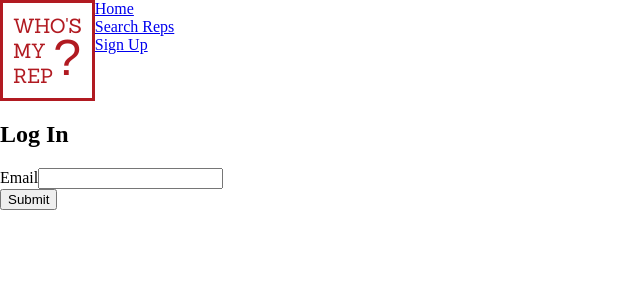
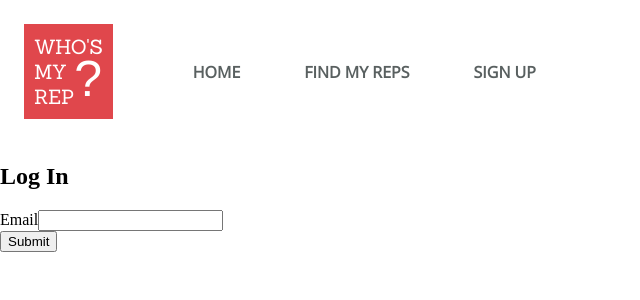
Before and after one commit to haleydek/react-project-frontend-whos-my-rep, a React (Create React App) app: page /login in a window 1280 px wide. Shown: the top 300 px of the page, without its empty margins (0-640 px from the left). Built offline with nearby package versions, Linux system fonts and the light colour scheme; no server answers; a web font is replaced by a local one.

Commit message:
style header.

```diff
--- a/src/components/header/NavBar.js
+++ b/src/components/header/NavBar.js
@@ -18,20 +18,20 @@ class NavBar extends React.Component {
         if (loggedIn === true) {
             return (
                 <nav>
-                    <NavLink to="/">Home</NavLink><br />
-                    <NavLink to="/reps">Search Reps</NavLink><br />
-                    <NavLink to={`/users/${userId}`}>My Profile</NavLink><br />
+                    <NavLink to="/">HOME</NavLink><br />
+                    <NavLink to="/reps">FIND MY REPS</NavLink><br />
+                    <NavLink to={`/users/${userId}`}>PROFILE</NavLink><br />
                     <Button text="Log Out" onClick={this.handleClick} /><br />
                 </nav>
             )
         }
         return (
             <nav>
-                <NavLink to="/">Home</NavLink><br />
-                <NavLink to="/reps">Search Reps</NavLink><br />
+                <NavLink to="/">HOME</NavLink><br />
+                <NavLink to="/reps">FIND MY REPS</NavLink><br />
                 { location.pathname === "/login"
-                    ? <NavLink to="/signup">Sign Up</NavLink>
-                    : <NavLink to="/login">Log In</NavLink>
+                    ? <NavLink to="/signup">SIGN UP</NavLink>
+                    : <NavLink to="/login">LOG IN</NavLink>
                 }
             </nav>
         )
--- a/src/stylesheets/styles.scss
+++ b/src/stylesheets/styles.scss
@@ -1,14 +1,20 @@
 @import "variables";
 
 header {
+    margin-bottom: 20px;
+    width: 100%;
+    padding-bottom: 24px;
+    padding-top: 24px;
     display: flex;
 
     .main-title {
-        color: $primary-color;
+        color: white;
         font-family: 'Sanchez', serif;
         font-size: 20px;
-        border: solid;
+        margin-left: 24px;
         padding: 10px;
+        background-color: $primary-color-light;
+        width: $main-title-width;
 
         .title-wrapper-1 {
             display: grid;
@@ -28,6 +34,31 @@ header {
             }
         }
     }
+
+    nav {
+        font-family: 'Open Sans', sans-serif;
+        font-size: 16px;
+        display: flex;
+        align-items: center;
+        width: 100%;
+        margin-left: 48px;
+        text-align: left;
+
+        a {
+            color: $secondary-color;
+            height: max-content;
+            padding: 10px 32px 10px 32px;
+            font-weight: bold;
+        }
+
+        a:hover {
+            color: $primary-color;
+        }
+    }
+}
+
+a {
+    text-decoration: none;
 }
 
 body {
--- a/src/stylesheets/variables.scss
+++ b/src/stylesheets/variables.scss
@@ -3,3 +3,5 @@ $secondary-color: #596060;
 $background-color: #f1f0ee;
 $primary-color-light: #e0474c;
 $accent-color: #7acfd6;
+
+$main-title-width: max-content;
```
